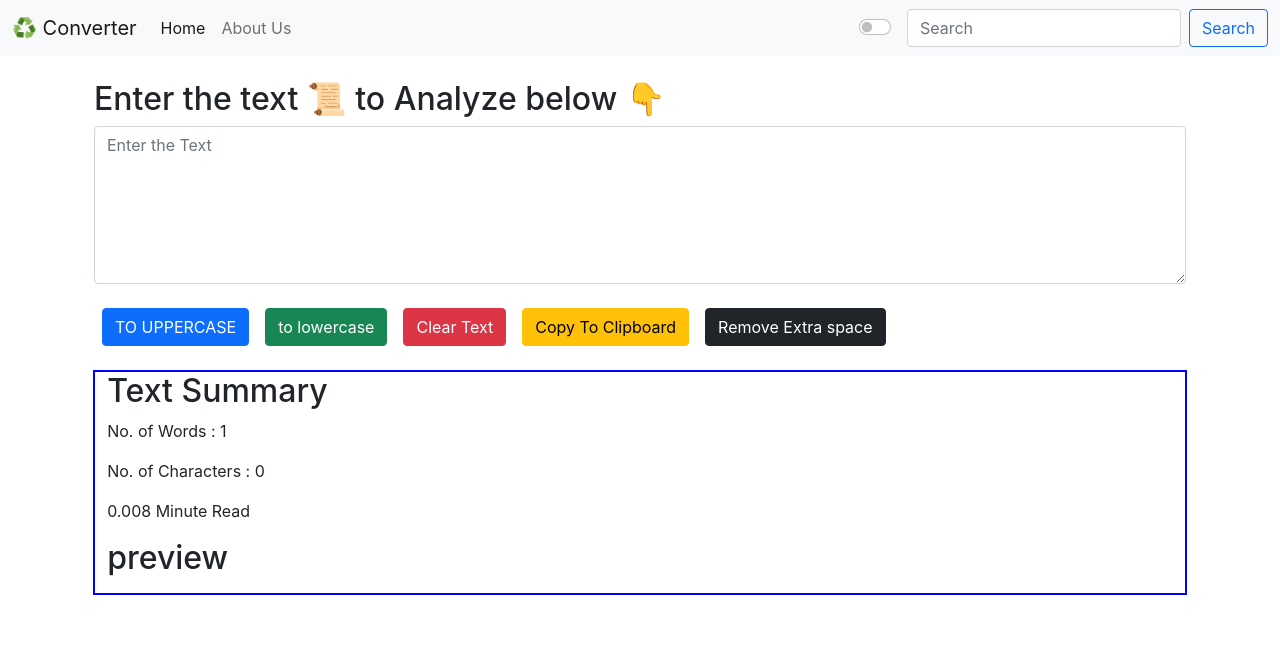
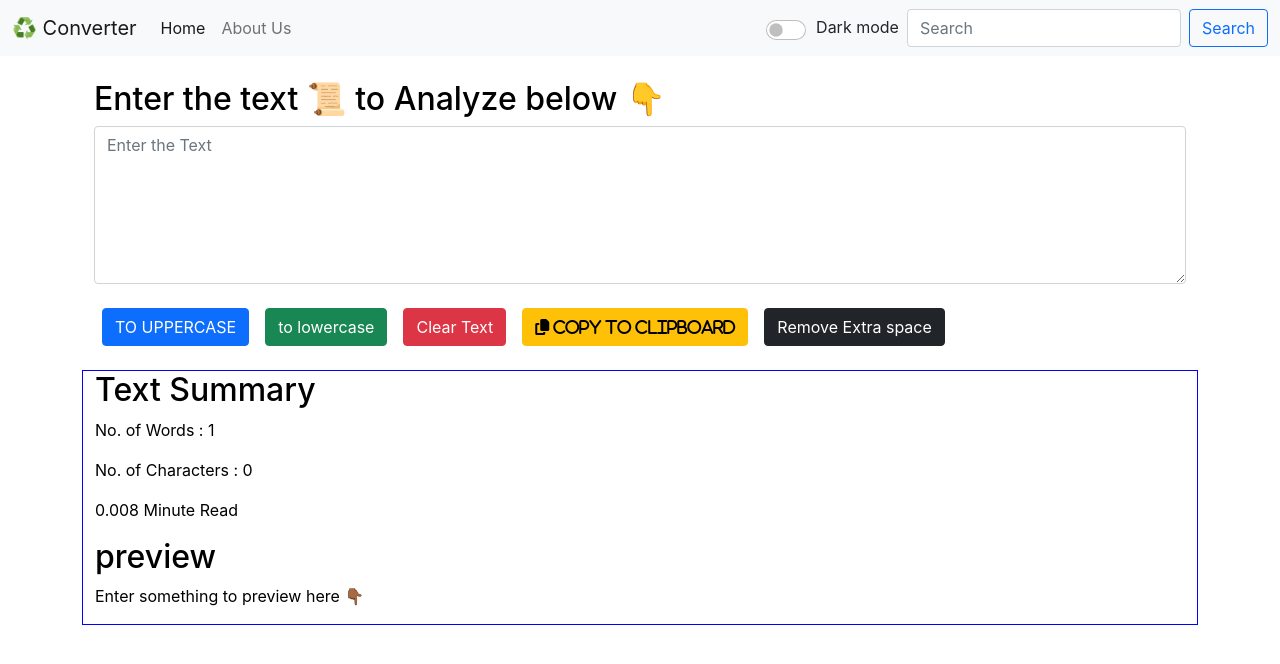
Before and after one commit to shubhamkumar5051/Convert-Case, a React (Create React App) app: page / in a window 1280 px wide. Shown: the top 664 px of the page. Built offline with nearby package versions, Linux system fonts and the light colour scheme.

Commit message:
refactor dark mode toggler button

```diff
--- a/public/index.html
+++ b/public/index.html
@@ -16,6 +16,7 @@
 
   <link href="https://cdn.jsdelivr.net/npm/bootstrap@5.0.2/dist/css/bootstrap.min.css" rel="stylesheet"
     integrity="sha384-EVSTQN3/azprG1Anm3QDgpJLIm9Nao0Yz1ztcQTwFspd3yD65VohhpuuCOmLASjC" crossorigin="anonymous">
+    <script src="https://kit.fontawesome.com/be8c3f51af.js" crossorigin="anonymous"></script>
 
   <title>Convert-Case App</title>
 </head>
--- a/src/App.js
+++ b/src/App.js
@@ -9,7 +9,7 @@ function App() {
   let toggleButton = () => {
     if (usermode === "light") {
       setMode("dark");
-      document.body.style.backgroundColor = "grey";
+      document.body.style.backgroundColor = "#0d0e1a";
     } else {
       setMode("light");
       document.body.style.backgroundColor = "white";
@@ -24,7 +24,10 @@ function App() {
         toggleButton={toggleButton}
       />
       <div className="container my-4">
-        <TextForm heading="Enter the text 📜 to Analyze below 👇" />
+        <TextForm
+          mode={usermode}
+          heading="Enter the text 📜 to Analyze below 👇"
+        />
         {/* <AboutUs /> */}
       </div>
     </>
--- a/src/components/Navbar.js
+++ b/src/components/Navbar.js
@@ -34,9 +34,13 @@ export default function navbar(props) {
               </a>
             </li>
           </ul>
-          <div className="form-check form-switch mx-2">
+          <div
+            className={`form-check form-switch mx-2 text-${
+              props.mode === "light" ? "dark" : "light"
+            }`}
+          >
             <input
-              className="form-check-input"
+              className="form-check-input btn-lg"
               type="checkbox"
               id="flexSwitchCheckDefault"
               onClick={props.toggleButton}
@@ -45,7 +49,7 @@ export default function navbar(props) {
               className="form-check-label text"
               htmlFor="flexSwitchCheckDefault"
             >
-              {props.btntext}
+              Dark mode
             </label>
           </div>
           <form className="d-flex">
--- a/src/components/TextForm.js
+++ b/src/components/TextForm.js
@@ -19,27 +19,32 @@ export default function TextForm(props) {
   };
 
   const CopyText = () => {
-   var text= document.getElementById("myBox");
-   text.select();
-   navigator.clipboard.writeText(text.value);
+    var text = document.getElementById("myBox");
+    text.select();
+    navigator.clipboard.writeText(text.value);
   };
 
-  const handleExtraSpaces =()=>{
-    let newText= text.split(/[ ]+/);
-    setText(newText.join(" "))
-  }
+  const handleExtraSpaces = () => {
+    let newText = text.split(/[ ]+/);
+    setText(newText.join(" "));
+  };
 
   const handleOnChange = (event) => {
     setText(event.target.value);
   };
 
-  const myStyle={
-    border:"2px solid blue",
-    width:"98%",
-  }
+  // const myStyle = {
+  //   border: "2px solid blue",
+  //   width: "98%",
+  // };
   return (
     <>
-      <div className="container">
+      <div
+        className="container"
+        style={{
+          color: props.mode === "light" ? "black" : "white",
+        }}
+      >
         <h2>{props.heading}</h2>
         <div className="mb-3">
           <textarea
@@ -49,6 +54,10 @@ export default function TextForm(props) {
             rows="6"
             value={text}
             onChange={handleOnChange}
+            style={{
+              backgroundColor: props.mode === "light" ? "white" : "#0d0e1a",
+              color: props.mode === "light" ? "black" : "white",
+            }}
           ></textarea>
         </div>
         <button
@@ -78,26 +87,30 @@ export default function TextForm(props) {
           className="btn btn-warning mx-2 my-2"
           onClick={CopyText}
         >
-          Copy To Clipboard
+          <i class="fas fa-copy"> Copy to Clipboard</i>
         </button>
 
         <button
           type="button"
           className="btn btn-dark mx-2 my-2"
-          onClick={handleExtraSpaces
-          }
+          onClick={handleExtraSpaces}
         >
           Remove Extra space
         </button>
-
       </div>
-      <div className="container my-3" style={myStyle}>
+      <div
+        className="container my-3"
+        style={{
+          color: props.mode === "light" ? "black" : "white",
+          border: props.mode === "light" ? "1px solid blue" : "1px solid white",
+        }}
+      >
         <h2>Text Summary</h2>
         <p>No. of Words : {text.split(" ").length}</p>
         <p>No. of Characters : {text.length}</p>
         <p>{0.008 * text.split(" ").length} Minute Read</p>
         <h2>preview</h2>
-        <p>{text}</p>
+        <p>{text.length > 0 ? text : "Enter something to preview here 👇🏾"}</p>
       </div>
     </>
   );
```
